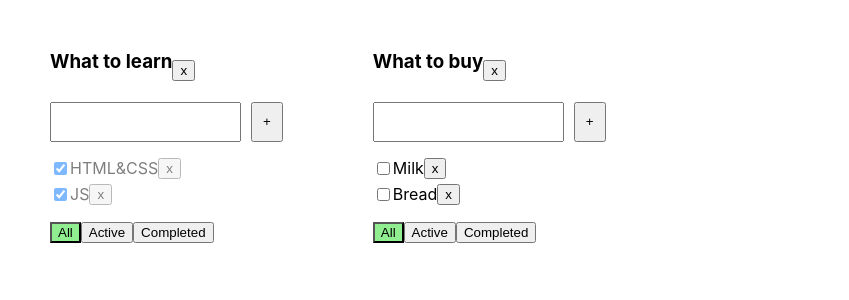
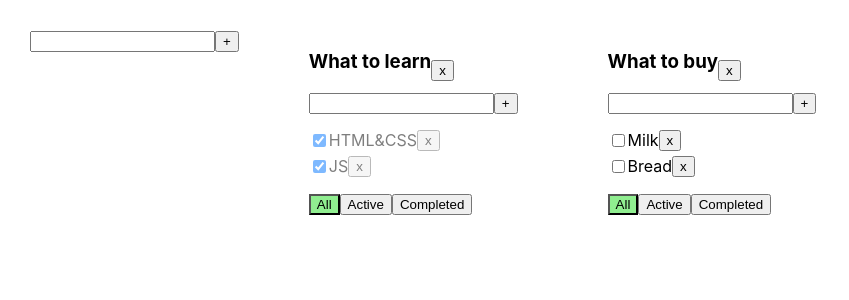
Before and after one commit to Evgeniya1307/Todolist.tsx, a React (Create React App) app: page / in a window 1280 px wide. Shown: the top 300 px of the page, without its empty margins (0-849 px from the left). Built offline with nearby package versions, Linux system fonts and the light colour scheme.

Commit message:
newadditemform

```diff
--- /dev/null
+++ b/src/AddItemForm.tsx
@@ -0,0 +1,52 @@
+//чтобы переиспользовать
+//будет и новый тудулист добавлять и добавлять таску
+import { Button } from './Button'
+import { ChangeEvent, KeyboardEvent, useState } from 'react'
+
+// Определение типа пропсов для компонента AddItemForm
+type PropsType = {
+  addItem: (title: string) => void // Функция addItem принимает строку и ничего не возвращает
+}
+
+export const AddItemForm = ({ addItem }: PropsType) => {
+  // Определение состояния для хранения значения ввода
+  const [title, setTitle] = useState('') // Начальное состояние пустая строка
+  // Определение состояния для хранения ошибки
+  const [error, setError] = useState<string | null>(null) // Начальное состояние null
+
+  // Обработчик нажатия кнопки для добавления элемента
+  const addItemHandler = () => {
+    if (title.trim() !== '') { // Проверка, что строка не пустая после обрезки пробелов
+      addItem(title.trim()) // Вызов функции addItem с очищенным значением title
+      setTitle('') // Очистка поля ввода
+    } else {
+      setError('Title is required') // Установка ошибки, если поле ввода пустое
+    }
+  }
+
+  // Обработчик изменения значения в поле ввода
+  const changeItemHandler = (event: ChangeEvent<HTMLInputElement>) => {
+    setTitle(event.currentTarget.value) // Обновление состояния title текущим значением из поля ввода
+  }
+
+  // Обработчик нажатия клавиши в поле ввода
+  const addItemOnKeyUpHandler = (event: KeyboardEvent<HTMLInputElement>) => {
+    setError(null) // Сброс ошибки
+    if (event.key === 'Enter') { // Проверка, была ли нажата клавиша Enter
+      addItemHandler() // Вызов функции добавления элемента
+    }
+  }
+
+  return (
+    <div>
+      <input
+        className={error ? 'error' : ''} // Применение класса 'error' при наличии ошибки
+        value={title} // Привязка значения input к состоянию title
+        onChange={changeItemHandler} // Обработчик изменения значения в поле ввода
+        onKeyUp={addItemOnKeyUpHandler} // Обработчик нажатия клавиш в поле ввода
+      />
+      <Button title={'+'} onClick={addItemHandler} /> {/* Кнопка для добавления элемента, обработчик нажатия */}
+      {error && <div className={'error-message'}>{error}</div>} {/* Отображение сообщения об ошибке при её наличии */}
+    </div>
+  )
+}
--- a/src/App.tsx
+++ b/src/App.tsx
@@ -2,31 +2,38 @@ import { useState } from 'react';
 import './App.css';
 import { Todolist } from './Todolist';
 import { v1 } from 'uuid';
+import { AddItemForm } from './AddItemForm';
 
+// Тип данных для задачи
 type TaskType = {
   id: string;
   title: string;
   isDone: boolean;
 };
 
+// Тип данных для списка дел
 type TodolistType = {
   id: string;
   title: string;
   filter: FilterValuesType;
-}
+};
 
+// Тип данных для фильтра
 export type FilterValuesType = 'all' | 'active' | 'completed';
 
+// Тип данных для состояния задач
 type TasksStateType = {
   [key: string]: TaskType[];
 };
 
 function App() {
-  let [todolists, setTodolists] = useState<TodolistType[]>([
+  // Состояние для хранения списка дел
+  const [todolists, setTodolists] = useState<TodolistType[]>([
     { id: v1(), title: 'What to learn', filter: 'all' },
     { id: v1(), title: 'What to buy', filter: 'all' },
   ]);
 
+  // Состояние для хранения задач
   const [tasks, setTasks] = useState<TasksStateType>({
     [todolists[0].id]: [
       { id: v1(), title: 'HTML&CSS', isDone: true },
@@ -44,7 +51,7 @@ function App() {
     setTasks({ ...tasks, [todolistId]: updatedTasks });
   };
 
-  // Логика для удаления тудулиста
+  // Функция для удаления списка дел
   const removeTodolist = (todolistId: string) => {
     const newTodolists = todolists.filter(tl => tl.id !== todolistId);
     setTodolists(newTodolists);
@@ -53,7 +60,7 @@ function App() {
     setTasks(newTasks);
   };
 
-  // Функция для изменения фильтра
+  // Функция для изменения фильтра списка дел
   const changeFilter = (filter: FilterValuesType, todolistId: string) => {
     setTodolists(todolists.map(tl => (tl.id === todolistId ? { ...tl, filter } : tl)));
   };
@@ -71,34 +78,67 @@ function App() {
 
   // Функция для изменения статуса задачи
   const changeTaskStatus = (taskId: string, isDone: boolean, todolistId: string) => {
-    const updatedTasks = tasks[todolistId].map(task => task.id === taskId ? { ...task, isDone } : task);
+    // Обновляем массив задач в конкретном списке дел
+    const updatedTasks = tasks[todolistId].map(task =>
+      // Если ID задачи совпадает с переданным taskId, создаем новую задачу с обновленным статусом isDone
+      task.id === taskId ? { ...task, isDone } : task
+    );
+    // Обновляем состояние tasks, заменяя старый массив задач на обновленный для указанного списка дел
     setTasks({ ...tasks, [todolistId]: updatedTasks });
+  };
+
+
+  // Функция для изменения заголовка задачи
+  const changeTaskTitle = (taskId: string, newTitle: string, todolistId: string) => {
+    const updatedTasks = tasks[todolistId].map(task => task.id === taskId ? { ...task, title: newTitle } : task);
+    setTasks({ ...tasks, [todolistId]: updatedTasks });
+  };
+
+  // Функция для изменения заголовка списка дел
+  const changeTodolistTitle = (newTitle: string, todolistId: string) => {
+    setTodolists(todolists.map(tl => (tl.id === todolistId ? { ...tl, title: newTitle } : tl)));
+  };
+
+  // Функция для добавления нового списка дел
+  const addTodolist = (title: string) => {
+    const newTodolist: TodolistType = {
+      id: v1(),
+      title,
+      filter: 'all',
+    };
+    setTodolists([...todolists, newTodolist]);
+    setTasks({ ...tasks, [newTodolist.id]: [] });
   };
 
   return (
     <div className="App">
+      <AddItemForm addItem={addTodolist} /> {/* Использование компонента AddItemForm для добавления нового списка дел */}
       {todolists.map(tl => {
-        const allTodolistTasks = tasks[tl.id]; // Все задачи для текущего todolist
-        let tasksForTodolist = tasks[tl.id]; // Задачи для отображения в текущем todolist
+        const allTodolistTasks = tasks[tl.id];
+        let tasksForTodolist = tasks[tl.id];
 
+        // Фильтрация задач в зависимости от текущего фильтра
         if (tl.filter === 'active') {
-          tasksForTodolist = allTodolistTasks.filter(task => !task.isDone); // Фильтруем только невыполненные задачи
+          tasksForTodolist = allTodolistTasks.filter(task => !task.isDone);
         }
         if (tl.filter === 'completed') {
-          tasksForTodolist = allTodolistTasks.filter(task => task.isDone); // Фильтруем только выполненные задачи
+          tasksForTodolist = allTodolistTasks.filter(task => task.isDone);
         }
         return (
           <Todolist
-            key={tl.id} // это специальный пропс, который React использует для отслеживания
-            todolistId={tl.id} // это пропс, который передается в компонент Todolist, представляющий уникальный идентификатор текущего списка дел
-            title={tl.title} // это пропс, который передается в компонент Todolist, представляющий заголовок текущего списка дел
-            tasks={tasksForTodolist} // это пропс, который передается в компонент Todolist, представляющий отфильтрованные задачи для текущего списка дел tasksForTodolist содержит задачи в зависимости от текущего фильтра (all, active, completed)
-            removeTask={removeTask} // это функция, которая передается в компонент Todolist для удаления задач. Функция принимает идентификатор задачи и идентификатор списка дел, к которому эта задача относится
-            changeFilter={(filter) => changeFilter(filter, tl.id)} // это функция, которая передается в компонент Todolist для изменения фильтра задач. Здесь используется стрелочная функция, чтобы передать filter и tl.id в оригинальную функцию changeFilter в App. Таким образом, функция получает как новый фильтр, так и идентификатор текущего списка дел
-            addTask={(title) => addTask(title, tl.id)} // это функция, которая передается в компонент Todolist для добавления новой задачи. Здесь используется стрелочная функция, чтобы передать title и tl.id в оригинальную функцию addTask в App. Таким образом, функция получает как заголовок новой задачи, так и идентификатор текущего списка дел
-            changeTaskStatus={(taskId, isDone) => changeTaskStatus(taskId, isDone, tl.id)} // это функция, которая передается в компонент Todolist для изменения статуса задачи. Здесь используется стрелочная функция, чтобы передать taskId, isDone и tl.id в оригинальную функцию changeTaskStatus в App. Таким образом, функция получает идентификатор задачи, новый статус и идентификатор текущего списка дел
-            removeTodolist={removeTodolist} // это функция для удаления текущего списка дел
-            currentFilter={tl.filter} // передаем текущий фильтр
+            key={tl.id}
+            todolistId={tl.id}
+            title={tl.title}
+            tasks={tasksForTodolist}
+            removeTask={removeTask}
+            changeFilter={(filter) => changeFilter(filter, tl.id)}
+            addTask={(title) => addTask(title, tl.id)}
+            changeTaskStatus={(taskId, isDone) => changeTaskStatus(taskId, isDone, tl.id)}
+            removeTodolist={removeTodolist}
+            currentFilter={tl.filter}
+            value={tl.title} // Передача заголовка в Todolist
+            changeTodolistTitle={changeTodolistTitle} // Передача функции для изменения заголовка списка дел
+            changeTaskTitle={changeTaskTitle} // Передача функции для изменения заголовка задачи
           />
         );
       })}
--- /dev/null
+++ b/src/EditableSpan.tsx
@@ -0,0 +1,37 @@
+import React, { useState, ChangeEvent } from 'react';
+
+type EditableSpanProps = {
+  value: string;
+  onChange: (newValue: string) => void;
+};
+
+export const EditableSpan: React.FC<EditableSpanProps> = ({ value, onChange }) => {
+  const [editMode, setEditMode] = useState<boolean>(false); // Локальное состояние для режима редактирования
+  const [currentValue, setCurrentValue] = useState<string>(value); // Локальное состояние для текущего значения
+
+  const activateEditMode = () => {
+    setEditMode(true); // Переключение в режим редактирования
+    setCurrentValue(value); // Установка текущего значения
+  };
+
+  const activateViewMode = () => {
+    setEditMode(false); // Переключение в режим просмотра
+    onChange(currentValue); // Вызов функции onChange с новым значением
+  };
+
+  const changeTitle = (e: ChangeEvent<HTMLInputElement>) => {
+    setCurrentValue(e.currentTarget.value); // Обновление текущего значения при изменении в input
+  };
+
+  return (
+    editMode ?
+      <input
+        value={currentValue}
+        onChange={changeTitle}
+        onBlur={activateViewMode}
+        autoFocus
+      />
+    :
+      <span onDoubleClick={activateEditMode}>{value}</span>
+  );
+};
--- a/src/Todolist.tsx
+++ b/src/Todolist.tsx
@@ -1,6 +1,8 @@
-import React, { useState, ChangeEvent } from 'react';
+import React, { ChangeEvent } from 'react';
 import { Button } from './Button';
 import { FilterValuesType } from './App';
+import { AddItemForm } from './AddItemForm';
+import { EditableSpan } from './EditableSpan';
 
 // Типы данных для задачи
 type TaskType = {
@@ -11,15 +13,18 @@ type TaskType = {
 
 // Пропсы
 type PropsType = {
-  title: string;
-  todolistId: string;
-  tasks: TaskType[];
-  removeTask: (taskId: string, todolistId: string) => void;
-  removeTodolist: (todolistId: string) => void; // Добавляем removeTodolist как пропс
-  changeFilter: (filter: FilterValuesType, todolistId: string) => void;
-  addTask: (title: string, todolistId: string) => void;
-  changeTaskStatus: (taskId: string, isDone: boolean, todolistId: string) => void;
-  currentFilter: FilterValuesType;
+  title: string; // Заголовок списка дел
+  todolistId: string; // ID списка дел
+  tasks: TaskType[]; // Массив задач
+  removeTask: (taskId: string, todolistId: string) => void; // Функция для удаления задачи
+  removeTodolist: (todolistId: string) => void; // Функция для удаления списка дел
+  changeFilter: (filter: FilterValuesType, todolistId: string) => void; // Функция для изменения фильтра
+  addTask: (title: string, todolistId: string) => void; // Функция для добавления задачи
+  changeTaskStatus: (taskId: string, isDone: boolean, todolistId: string) => void; // Функция для изменения статуса задачи
+  currentFilter: FilterValuesType; // Текущий фильтр списка дел
+  value: string; // Значение заголовка
+  changeTodolistTitle: (newTitle: string, todolistId: string) => void; // Функция для изменения заголовка списка дел
+  changeTaskTitle: (taskId: string, newTitle: string, todolistId: string) => void; // Функция для изменения заголовка задачи
 };
 
 export const Todolist: React.FC<PropsType> = ({
@@ -31,26 +36,14 @@ export const Todolist: React.FC<PropsType> = ({
   changeFilter,
   addTask,
   changeTaskStatus,
-  currentFilter
+  currentFilter,
+  value,
+  changeTodolistTitle,
+  changeTaskTitle
 }) => {
-  //будет выз-ся для удаления списка дел
+  // Функция для удаления списка дел
   const removeTodolistHandler = () => {
     removeTodolist(todolistId);
-  };
-
-  // Стейт для хранения заголовка новой задачи
-  const [taskTitle, setTaskTitle] = useState('');
-  // Стейт для хранения ошибки
-  const [error, setError] = useState<string | null>(null); //либо строка либо нул
-
-  // Обработчик для добавления новой задачи
-  const addTaskHandler = () => {
-    if (taskTitle.trim() !== '') {
-      addTask(taskTitle.trim(), todolistId); // Добавление новой задачи с учетом todolistId
-      setTaskTitle(''); // Очистка поля ввода после добавления задачи
-    } else {
-      setError('Title is required'); // Установка ошибки, если заголовок пустой
-    }
   };
 
   // Обработчик для изменения статуса задачи
@@ -59,31 +52,20 @@ export const Todolist: React.FC<PropsType> = ({
     changeTaskStatus(taskId, newStatusValue, todolistId); // Изменение статуса задачи с учетом todolistId
   };
 
-  // Обработчик для нажатия клавиши Enter в поле ввода
-  const handleKeyPress = (event: React.KeyboardEvent<HTMLInputElement>) => {
-    setError(null); // Сброс ошибки при вводе текста
-    if (event.key === 'Enter') {
-      addTaskHandler(); // Вызов добавления задачи при нажатии Enter
-    }
+  // Обработчик для изменения заголовка списка дел
+  const changeTitleHandler = (newTitle: string) => {
+    changeTodolistTitle(newTitle, todolistId);
   };
 
   return (
     <div className="todolist">
       <div className={'todolist-title-container'}>
-        <h3>{title}</h3>
-        <Button title={'x'} onClick={removeTodolistHandler} />
+        <h3>
+          <EditableSpan value={title} onChange={changeTitleHandler} /> {/* Компонент EditableSpan для редактирования заголовка */}
+        </h3>
+        <Button title={'x'} onClick={removeTodolistHandler} /> {/* Кнопка для удаления списка дел */}
       </div>
-      <div className="input-group">
-        <input
-          className={error ? 'error' : ''}
-          type="text"
-          value={taskTitle}
-          onChange={event => setTaskTitle(event.currentTarget.value)} // Обновление стейта taskTitle при изменении текста
-          onKeyUp={handleKeyPress} // Вызов handleKeyPress при отпускании клавиши
-        />
-        <Button title={'+'} onClick={addTaskHandler} /> {/* Кнопка для добавления новой задачи */}
-        {error && <div className={'error-message'}>{error}</div>} {/* Сообщение об ошибке */}
-      </div>
+      <AddItemForm addItem={(title) => addTask(title, todolistId)}/> {/* Форма для добавления новой задачи */}
       {tasks.length === 0 ? (
         <p>Тасок нет</p> // Отображение сообщения, если задач нет
       ) : (
@@ -95,7 +77,7 @@ export const Todolist: React.FC<PropsType> = ({
                 checked={task.isDone}
                 onChange={changeTaskStatusHandler(task.id)} // Обработчик изменения статуса задачи
               />
-              <span>{task.title}</span>
+              <EditableSpan value={task.title} onChange={(newTitle) => changeTaskTitle(task.id, newTitle, todolistId)} /> {/* Компонент EditableSpan для редактирования заголовка задачи */}
               <Button onClick={() => removeTask(task.id, todolistId)} title={'x'} /> {/* Кнопка для удаления задачи */}
             </li>
           ))}
@@ -122,7 +104,6 @@ export const Todolist: React.FC<PropsType> = ({
   );
 };
 
-
 //добавлены кнопки, которые вызывают функцию changeFilter при клике, чтобы изменить состояние фильтра в App
 // кнопки вызывают changeFilter с правильным типом аргумента ('all', 'active', 'completed')
 // при клике на эту кнопку показывать alert с id таски, для которой была нажата кнопка. Для этого передадим в button коллбэк-функцию для onClick
```
